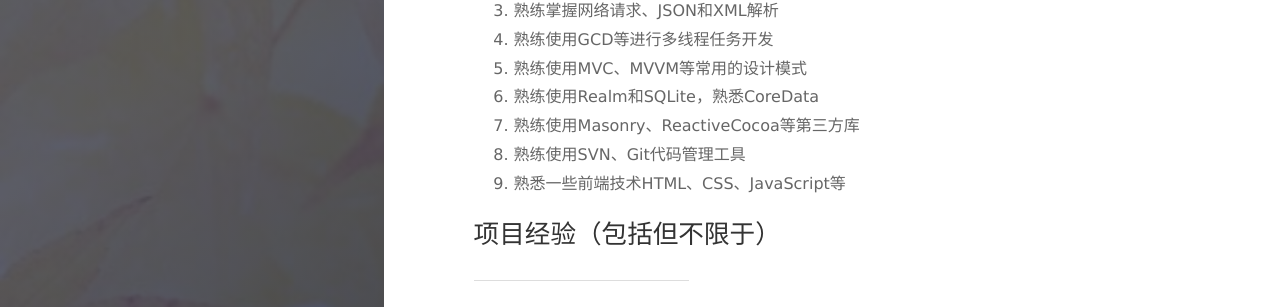
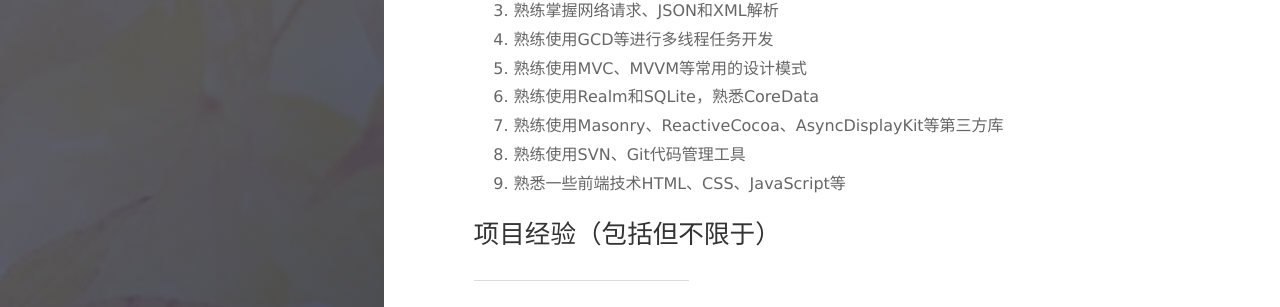
Before and after one commit to YunsChou/Yuns.github.io, a Jekyll site: the page built from _posts/2016-02-08-introduce-myself.markdown, in a window 1280 px wide and 1400 px high, scrolled down 1182 px. Shown: the part 144-451 px from the top of the window. Built offline with Jekyll 4.4.1, drawn with Linux system fonts in a browser that asks for light colours; nearby versions of some CDN libraries; Markdown is read by kramdown in place of the engine named in the settings; comment, search, counter and statistics services are not loaded.

```diff
--- a/_posts/2016-02-08-introduce-myself.markdown
+++ b/_posts/2016-02-08-introduce-myself.markdown
@@ -59,7 +59,7 @@
 4. 熟练使用GCD等进行多线程任务开发
 5. 熟练使用MVC、MVVM等常用的设计模式
 6. 熟练使用Realm和SQLite，熟悉CoreData
-7. 熟练使用Masonry、ReactiveCocoa等第三方库
+7. 熟练使用Masonry、ReactiveCocoa、AsyncDisplayKit等第三方库
 8. 熟练使用SVN、Git代码管理工具
 9. 熟悉一些前端技术HTML、CSS、JavaScript等
 
```
Also changed, not shown: other parts of _posts/2016-02-08-introduce-myself.markdown (+0 -1 lines).
